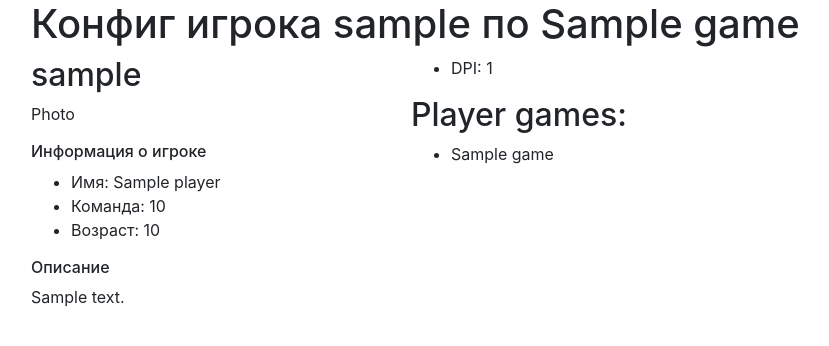
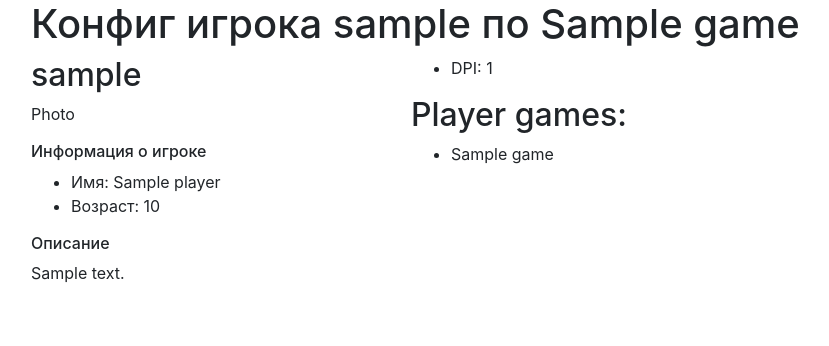
Before and after one commit to niklod/gcf, a Django app: a page that uses gcf/templates/gcf/player_detail.html in a window 1280 px wide. Shown: the part 56-402 px from the top of the page, without its empty margins (39-868 px from the left). Run offline with Django 3.2, Linux system fonts and the light colour scheme; tables that the repository leaves empty hold one stand-in row (values such as "Sample post"); parts of the project's set-up code (start-up, migrations or seed data) failed here and were passed over; some libraries are stand-ins or nearby versions.

Commit message:
deleted team from html template

```diff
--- a/gcf/templates/gcf/player_detail.html
+++ b/gcf/templates/gcf/player_detail.html
@@ -17,7 +17,6 @@
         <div class="row">
             <ul>
                 <li>Имя: {{ player.name }}</li>
-                <li>Команда: {{ player.age }}</li>
                 <li>Возраст: {{ player.age }}</li>
             </ul>
         </div>
```
